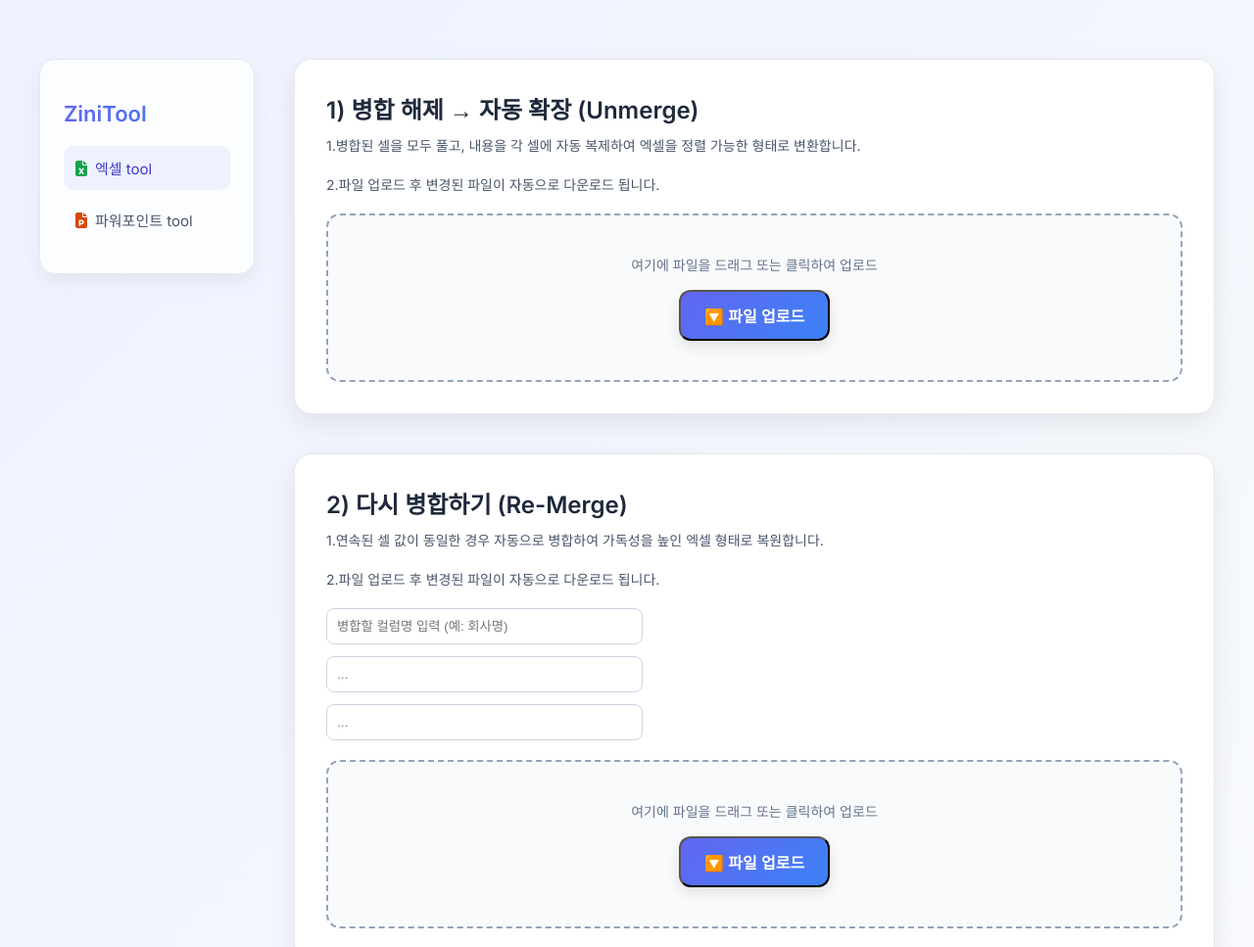
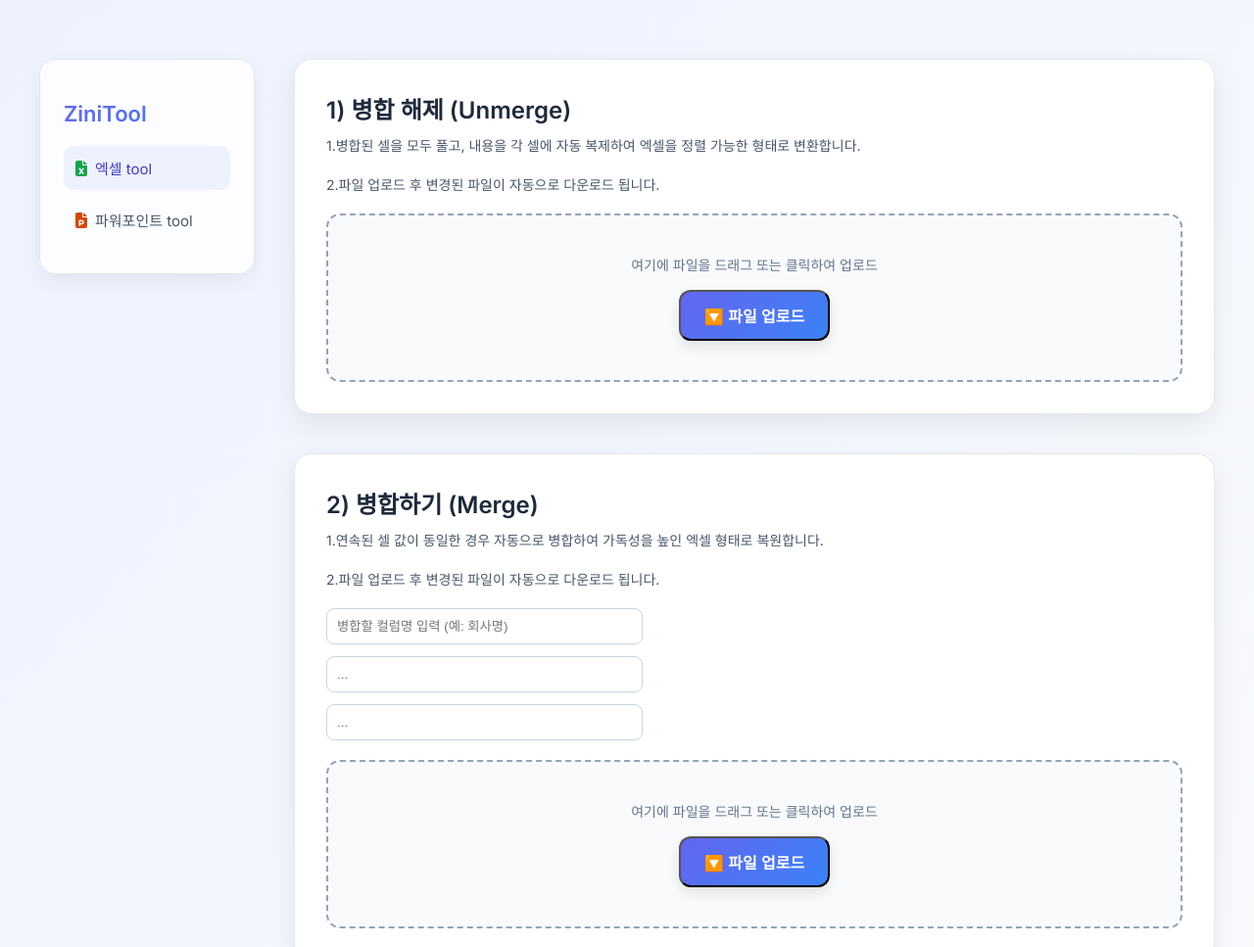
Before and after one commit to Goonerd17/Zinitool, a plain HTML site: page index.html in a window 1280 px wide. Shown: the top 967 px of the page at 98% size. Drawn offline with Linux system fonts and the light colour scheme.

Commit message:
[fix] 문구 수정

```diff
--- a/index.html
+++ b/index.html
@@ -198,7 +198,7 @@
         <!-- Excel Section -->
         <section id="page-excel" class="page-section" style="display: block">
           <div class="card">
-            <h2>1) 병합 해제 → 자동 확장 (Unmerge)</h2>
+            <h2>1) 병합 해제 (Unmerge)</h2>
             <p>
               1.병합된 셀을 모두 풀고, 내용을 각 셀에 자동 복제하여 엑셀을 정렬
               가능한 형태로 변환합니다.
@@ -217,7 +217,7 @@
           </div>
 
           <div class="card" style="margin-top: 40px">
-            <h2>2) 다시 병합하기 (Re-Merge)</h2>
+            <h2>2) 병합하기 (Merge)</h2>
             <p>
               1.연속된 셀 값이 동일한 경우 자동으로 병합하여 가독성을 높인 엑셀
               형태로 복원합니다.
```
